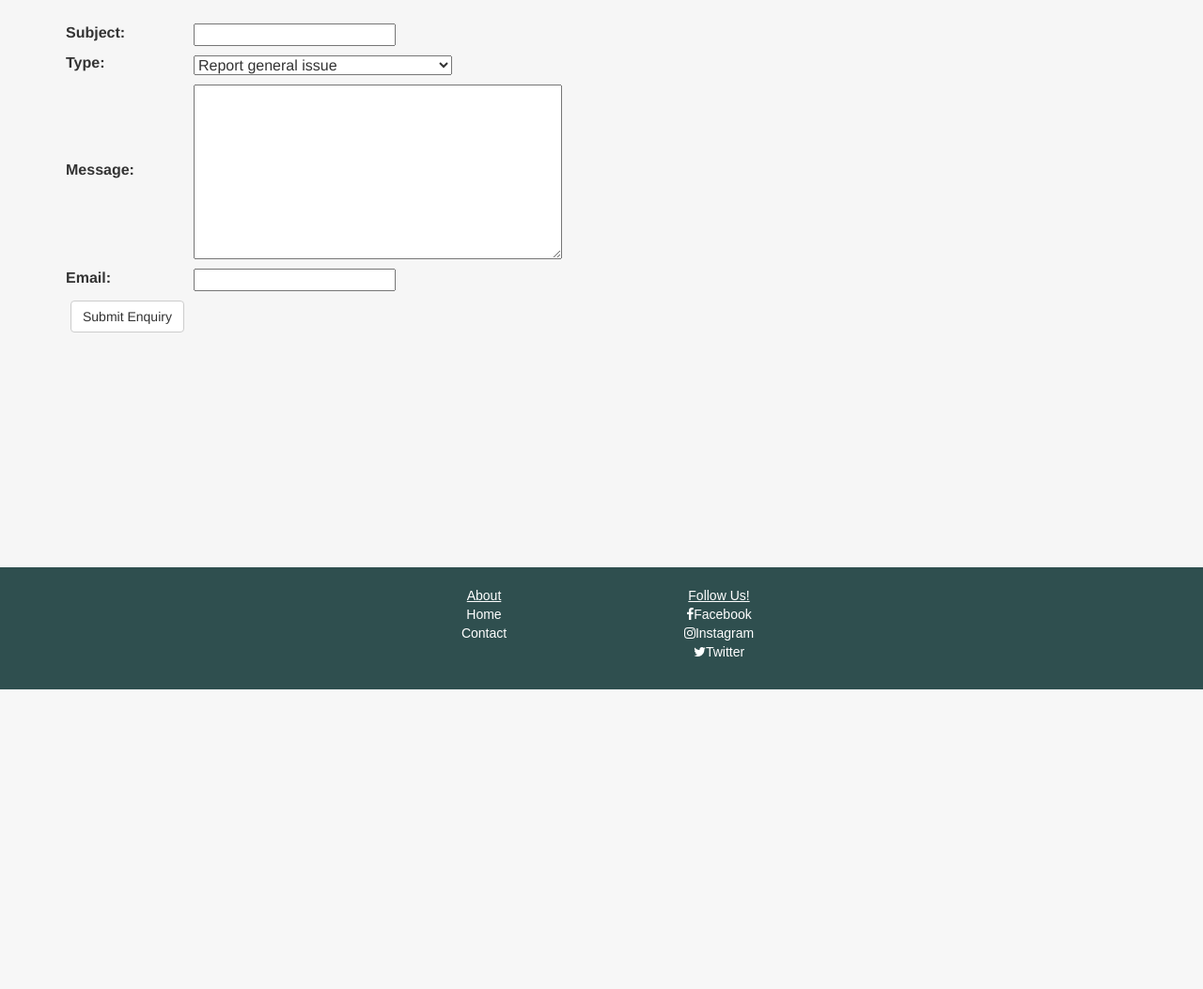
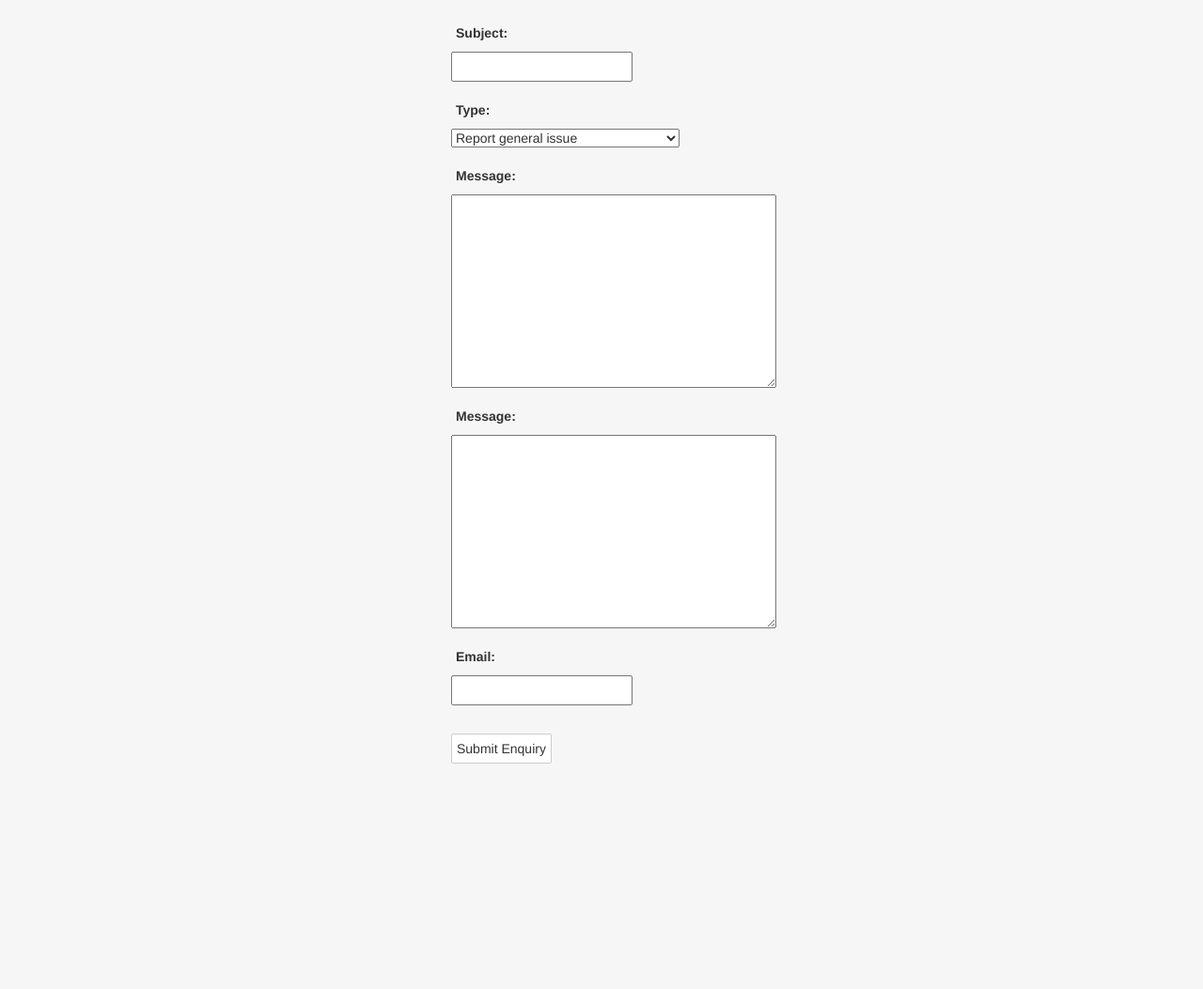
Before and after one commit to unexceptable/swen303_group04, a Django app: page /contact/ in a window 1280 px wide. Shown: the part 66-1119 px from the top of the page at 94% size. Before the commit the page ends 800 px from the top, so only its background shows below. Run offline with Django 3.2, Linux system fonts and the light colour scheme; data comes from the database, SQL or seed files in the repository; data that the repository does not hold is empty; some libraries are stand-ins or nearby versions.

Commit message:
Contact design test

```diff
--- a/MarketPlace/marketplace/static/css/style.css
+++ b/MarketPlace/marketplace/static/css/style.css
@@ -189,6 +189,31 @@ p {
     border-width: 1px;
 }
 
+/* Contact Form: */
+#contact-form {
+    max-width: 320px;
+    margin: auto;
+    padding-left: auto;
+}
+
+#contact-form label{
+    display: block;
+    padding: 5px;
+    margin-left: auto;
+}
+
+#contact-form input{
+    display: block;
+    padding: 5px;
+    border-radius: 2px;
+    border-style: solid;
+    border-width: 1px;
+}
+
+#contact-form input[type="submit"]{
+    margin-top: 30px;
+}
+
 /* Registration Form: */
 #reg-form {
     max-width: 320px;
@@ -208,10 +233,6 @@ p {
     border-radius: 2px;
     border-style: solid;
     border-width: 1px;
-}
-
-#reg-form input[type="submit"]{
-    margin-top: 30px;
 }
 
 #reg-form input[type="submit"]{
--- a/MarketPlace/web_shop/templates/contact.html
+++ b/MarketPlace/web_shop/templates/contact.html
@@ -1,11 +1,30 @@
 {% extends "base.html" %}
 {% block title %}"Update profile"{% endblock %}
 {% block content %}
-<table>
+<div id="contact-form">
   <form method='post' action=''>
     {% csrf_token %}
-    {{ form }}
-    <td><input class="btn btn-default" type="submit" name="submit" value="Submit Enquiry" /></td>
+    <div class="form-group">
+    	{{ form.subject.label_tag }}
+    	{{ form.subject }}
+    </div>
+    <div class="form-group">
+    	{{ form.message_type.label_tag }}
+    	{{ form.message_type }}
+    </div>
+    <div class="form-group">
+    	{{ form.message.label_tag }}
+    	{{ form.message }}
+    </div>
+    <div class="form-group">
+    	{{ form.message.label_tag }}
+    	{{ form.message }}
+    </div>
+    <div class="form-group">
+    	{{ form.email.label_tag }}
+    	{{ form.email }}
+    </div>
+    <input class="btn btn-default" type="submit" name="submit" value="Submit Enquiry" />
   </form>
-</table>
+</div>
 {% endblock %}
```
